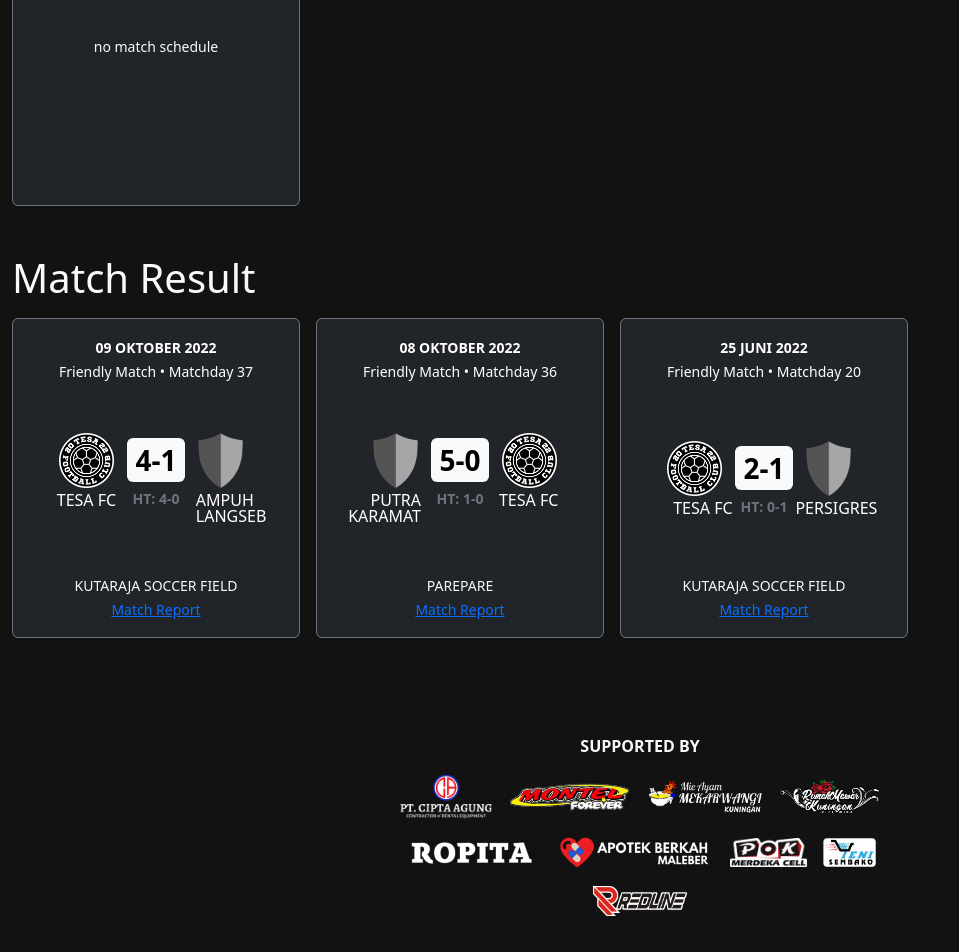
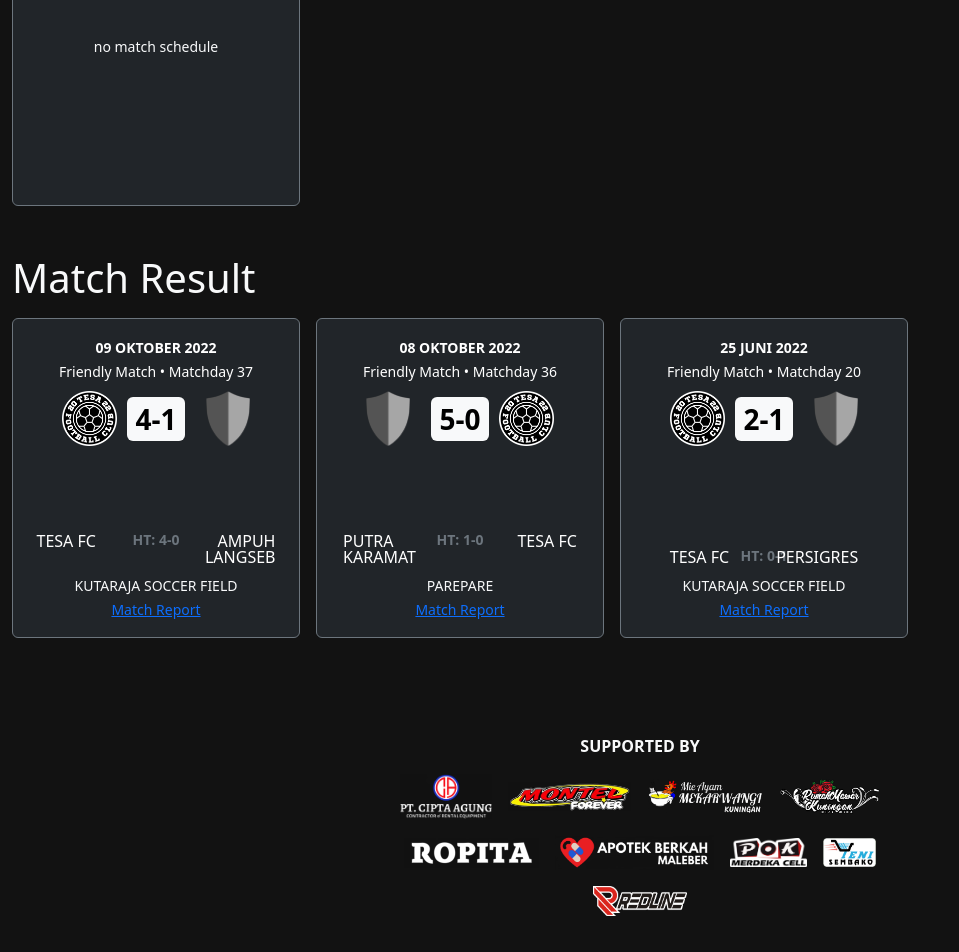
Before and after one commit to tesafc/tesafc.github.io, a Jekyll site: the page built from index.html, in a window 1280 px wide. Shown: the part 969-1921 px from the top of the page, without its empty margins (0-959 px from the left). Built offline with Jekyll 4.4.1, drawn with Linux system fonts in a browser that asks for light colours; nearby versions of some CDN libraries.

Commit message:
Update index.html

```diff
--- a/index.html
+++ b/index.html
@@ -86,22 +86,22 @@ description: tesa fc official website
           <p class="card-text text-uppercase fw-bolder mb-0"><small>{{ match.time }}</small></p>
           <p class="card-text text-capitalize mb-0"><small>{{ match.competition }} • {{ match.matchday }}</small></p>
         </div>
-        <div class="card-body d-flex flex-column justify-content-center align-items-center p-0">
+        <div class="card-body d-flex flex-column justify-content-between align-items-center p-0">
           <div class="row g-3">
-            <div class="col-4 d-flex justify-content-end">
+            <div class="col-4 d-flex justify-content-start">
               <img src="{% if match.home-team.logo %}{{ match.home-team.logo | relative_url }}{% else %}{{ '/assets/img/logo/logo-blank.png' | relative_url }}{% endif %}" alt="" class="" width="auto" height="55">
             </div>
             <div class="col-4 d-flex justify-content-center align-items-center">
               <p class="d-inline badge text-bg-light text-center fs-3 fw-bolder mb-0 p-2">{{ match.result.score.full-time }}</p>
             </div>
-            <div class="col-4 d-flex justify-content-start">
+            <div class="col-4 d-flex justify-content-end">
               <img src="{% if match.away-team.logo %}{{ match.away-team.logo | relative_url }}{% else %}{{ '/assets/img/logo/logo-blank.png' | relative_url }}{% endif %}" alt="" class="" width="auto" height="55">
             </div>
           </div>
           <div class="row g-0 mt-1">
-            <div class="col-4 d-flex justify-content-end text-end text-uppercase lh-1">{{ match.home-team.name }}</div>
+            <div class="col-4 d-flex justify-content-start text-start text-uppercase lh-1">{{ match.home-team.name }}</div>
             <div class="col-4 d-flex justify-content-center text-center text-uppercase text-secondary fw-bolder lh-1"><small>{{ match.result.score.half-time | prepend: "ht: " }}</small></div>
-            <div class="col-4 d-flex justify-content-start text-start text-uppercase lh-1">{{ match.away-team.name }}</div>
+            <div class="col-4 d-flex justify-content-end text-end text-uppercase lh-1">{{ match.away-team.name }}</div>
           </div>
         </div>
         <div class="card-footer text-light bg-transparent text-center border-0 pb-3">
```
